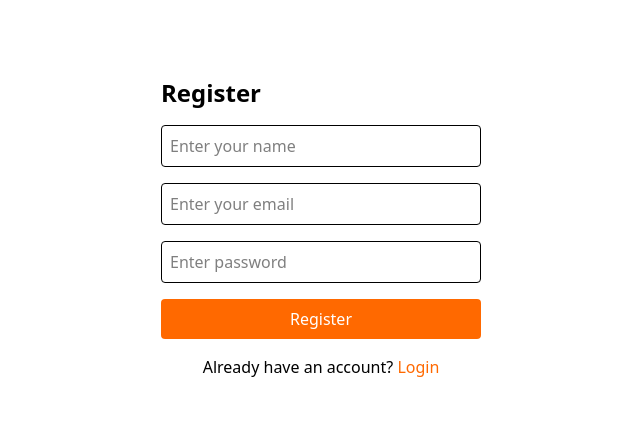
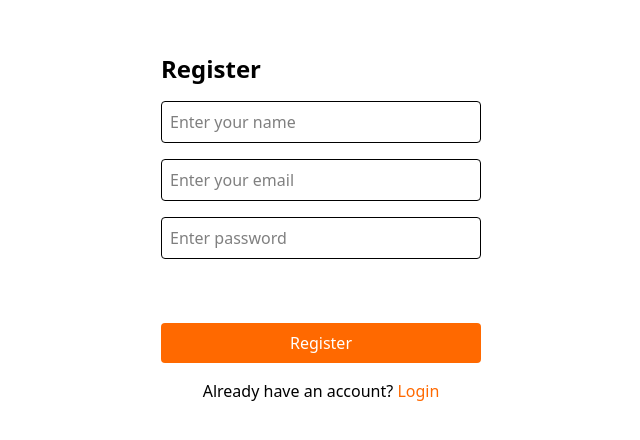
Before and after one commit to martuafernando/exercise-project-management, a React (Vite) app: page /register in a window 1280 px wide. Shown: the part 172-612 px from the top of the page, without its empty margins (319-959 px from the left). Built offline with nearby package versions, Linux system fonts and the light colour scheme; no server answers.

Commit message:
fix: prevent layout shifting when message appear

```diff
--- a/src/pages/Login.tsx
+++ b/src/pages/Login.tsx
@@ -45,10 +45,6 @@ export function Login() {
 			<form onSubmit={handleLogin} className="w-80 space-y-4">
 				<h1 className="text-2xl font-bold mb-4">Login</h1>
 
-				{message && (
-					<p className="bg-red-700 text-white p-4 rounded">{message}</p>
-				)}
-
 				<input
 					type="email"
 					name="email"
@@ -71,6 +67,12 @@ export function Login() {
 					required
 				/>
 
+				<div className="h-8 overflow-auto">
+					{message && (
+						<p className="text-red-700">{message}</p>
+					)}
+				</div>
+
 				<button
 					type="submit"
 					className="bg-orange-500 text-white p-2 w-full rounded"
--- a/src/pages/Register.tsx
+++ b/src/pages/Register.tsx
@@ -38,10 +38,6 @@ export function Register() {
 			<form onSubmit={handleSubmit} className="w-80 space-y-4">
 				<h1 className="text-2xl font-bold mb-4">Register</h1>
 
-				{message && (
-					<p className="bg-red-700 text-white p-4 rounded">{message}</p>
-				)}
-
 				<input
 					type="text"
 					name="name"
@@ -75,6 +71,10 @@ export function Register() {
 					required
 				/>
 
+				<div className="h-8 overflow-auto">
+					{message && <p className="text-red-700">{message}</p>}
+				</div>
+
 				<button
 					type="submit"
 					className="bg-orange-500 text-white p-2 w-full rounded"
```
